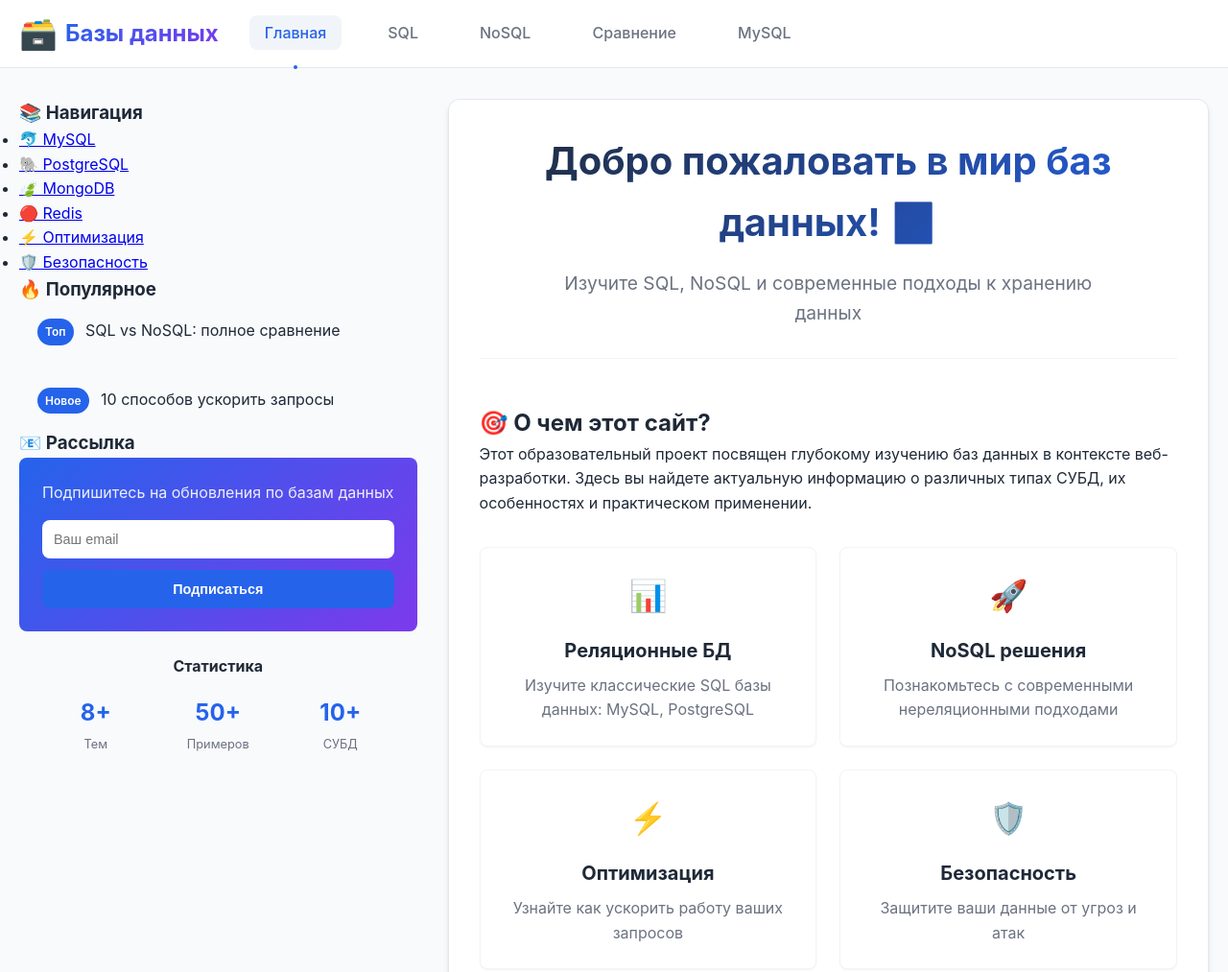
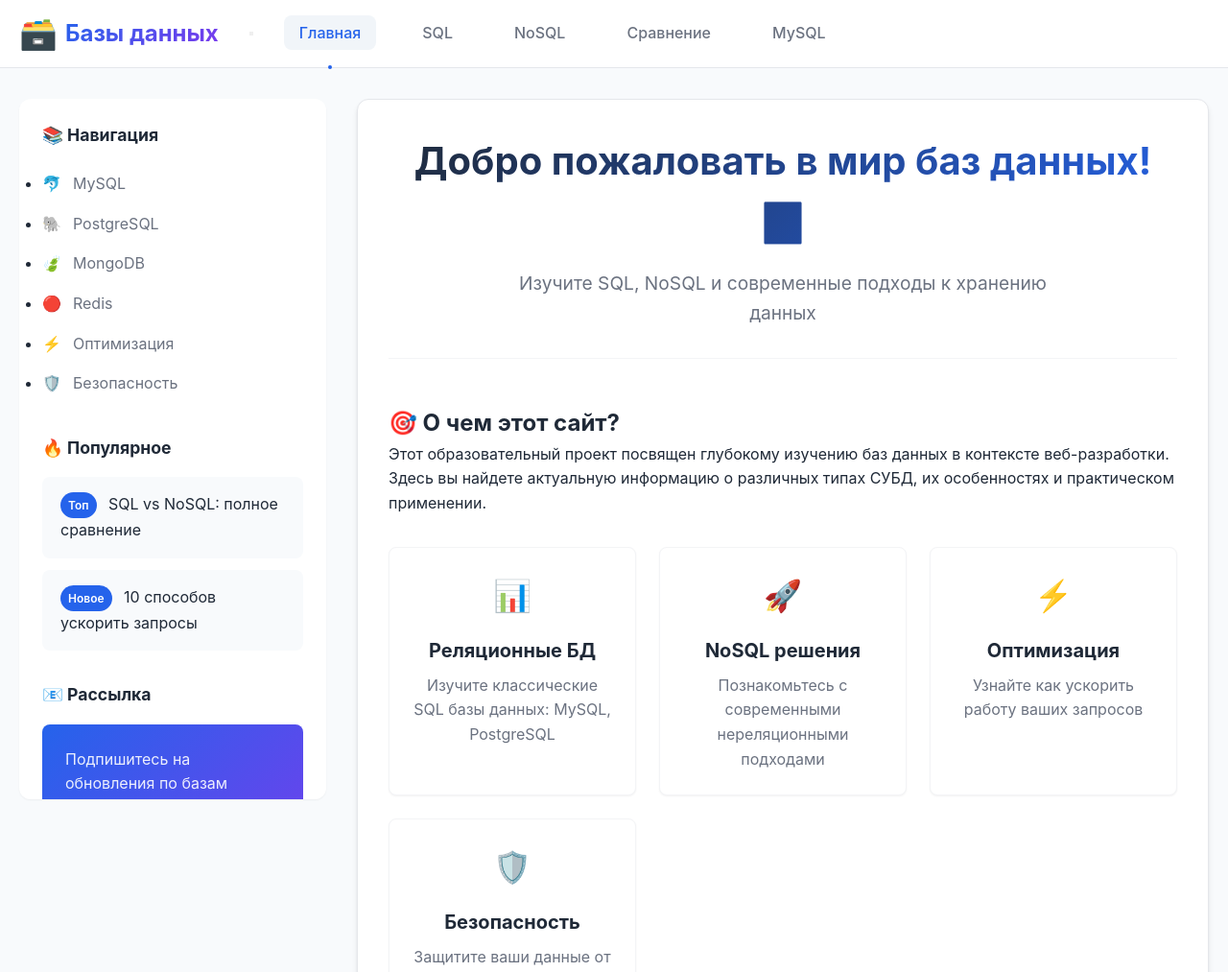
Before and after one commit to Pusushechka/site-, a plain HTML site: page index.html in a window 1280 px wide. Shown: the top 1013 px of the page at 96% size. Drawn offline with Linux system fonts and the light colour scheme; a script that the page names is missing.

Commit message:
Add files via upload

```diff
--- a/css/style.css
+++ b/css/style.css
@@ -28,7 +28,9 @@
     --border-radius-lg: 12px;
     --border-radius-xl: 16px;
 
-    --sidebar-width: 300px;
+    --sidebar-width: 320px;  /* Фиксированная ширина, в 3 раза меньше */
+    --sidebar-min-width: 320px;  /* Чтобы не сжималась */
+
     --header-height: 70px;
 }
 
@@ -48,7 +50,7 @@ body {
 }
 
 .container {
-    max-width: 1400px;
+    max-width: 2000px;
     margin: 0 auto;
     padding: 0 20px;
 }
@@ -159,78 +161,85 @@ body {
 }
 
 /* ===== SIDEBAR ===== */
-.sidebar-toggle {
-    display: none; /* Скрыто на десктопах */
-    flex-direction: column;
-    background: none;
-    border: none;
-    cursor: pointer;
-    padding: 0.5rem;
-    gap: 4px;
+.sidebar {
+    background: var(--bg-primary); /* Или градиент: linear-gradient(180deg, #f8fafc, #ffffff); */
+    border-radius: var(--border-radius-lg);
+    padding: 1.5rem;
+    box-shadow: var(--shadow-sm); /* Мягкая тень */
+    border: none; /* Убрать бордер */
+    overflow-y: auto; /* Вернуть скролл, но с кастомным стилем */
+    scrollbar-width: thin; /* Тонкий скролл в Firefox */
+    scrollbar-color: var(--primary-color) var(--bg-tertiary);
 }
 
-.sidebar-toggle span {
-    width: 25px;
-    height: 3px;
-    background: var(--text-primary);
-    transition: 0.3s;
-    border-radius: 2px;
+.sidebar::-webkit-scrollbar {
+    width: 6px; /* Тонкий скролл в Chrome */
 }
 
-.sidebar-toggle.active span:nth-child(1) {
-    transform: rotate(45deg) translate(5px, 5px);
+.sidebar::-webkit-scrollbar-thumb {
+    background: var(--primary-color);
+    border-radius: 3px;
+}
+.sidebar {
+    position: sticky;  /* Делает сайдбар прилипающим */
+    top: var(--header-height);  /* Отступ от верха, чтобы не перекрывать хедер */
+    align-self: flex-start;  /* Выравнивание в flex-лейауте */
+    height: calc(100vh - var(--header-height));  /* Высота на весь экран минус хедер */
+    overflow-y: auto;  /* Скролл внутри сайдбара, если контент длинный */
+    z-index: 10;  /* Чтобы был выше основного контента */
 }
 
-.sidebar-toggle.active span:nth-child(2) {
-    opacity: 0;
+.layout {
+    display: flex;
+    gap: 2rem;
+    align-items: flex-start;
 }
 
-.sidebar-toggle.active span:nth-child(3) {
-    transform: rotate(-45deg) translate(7px, -6px);
+.sidebar-section {
+    margin-bottom: 2rem;
 }
 
-/* Анимация для sidebar */
-.sidebar {
-    transition: transform 0.3s ease-in-out; /* Добавляем переход для анимации */
+.sidebar-section h3 {
+    font-size: 1.1rem;
+    font-weight: 700;
+    color: var(--text-primary);
+    margin-bottom: 1rem;
 }
 
-/* Мобильные стили */
-@media (max-width: 768px) {
-    .sidebar-toggle {
-        display: flex; /* Показываем кнопку на мобильных */
-    }
+.sidebar {
+    width: var(--sidebar-width);
+    min-width: var(--sidebar-min-width);
+    max-width: var(--sidebar-width);
+}
 
-    .sidebar {
-        position: fixed; /* Фиксируем для выдвижения */
-        top: 0;
-        left: 0;
-        width: 80%; /* Ширина панели на мобильных */
-        height: 100vh; /* Полная высота экрана */
-        transform: translateX(-100%); /* Скрыто слева по умолчанию */
-        z-index: 999; /* Над другими элементами */
-        overflow-y: auto; /* Прокрутка, если контент длинный */
-        max-height: none; /* Убираем ограничение высоты */
-    }
+/* Ссылки в навигации */
+.sidebar-nav a {
+    display: flex;
+    align-items: center;
+    gap: 0.75rem; /* Пространство между иконкой и текстом */
+    padding: 0.5rem 0;
+    color: var(--text-secondary);
+    text-decoration: none;
+    transition: color 0.3s, padding-left 0.3s;
+}
 
-    .sidebar.active {
-        transform: translateX(0); /* Выдвигается при активации */
-    }
+.sidebar-nav a:hover {
+    color: var(--primary-color);
+    padding-left: 0.5rem; /* Лёгкий сдвиг для анимации */
+}
 
-    /* Затемнение фона при открытом sidebar (опционально) */
-    body.sidebar-open {
-        overflow: hidden; /* Блокируем прокрутку страницы */
-    }
+/* Статистика в карточках */
+.stats-grid {
+    display: grid;
+    grid-template-columns: repeat(3, 1fr); /* Уже есть, но убедитесь */
+    gap: 1rem;
+}
 
-    body.sidebar-open::before {
-        content: '';
-        position: fixed;
-        top: 0;
-        left: 0;
-        width: 100%;
-        height: 100%;
-        background: rgba(0, 0, 0, 0.5); /* Полупрозрачный оверлей */
-        z-index: 998;
-    }
+.stat-item {
+    background: var(--bg-tertiary);
+    padding: 0.75rem;
+    border-radius: var(--border-radius);
+    text-align: center;
 }
 
 /* Popular Posts */
@@ -1003,19 +1012,11 @@ th {
     }
 
     .sidebar {
-        width: var(--sidebar-width);
-        flex-shrink: 0;
-        position: sticky;
-        top: calc(var(--header-height) + 2rem);
-        background: var(--bg-card);
-        border-radius: var(--border-radius-lg);
-        padding: 1.5rem;
-        box-shadow: var(--shadow-md);
-        border: 1px solid var(--border-color);
-        max-height: calc(100vh - var(--header-height) - 4rem);
-        overflow-y: scroll; /* Изменено на scroll для плавной прокрутки без видимой полосы */
-        -ms-overflow-style: none; /* Скрытие полосы в IE/Edge */
-        scrollbar-width: none; /* Скрытие полосы в Firefox */
+        width: var(--sidebar-min-width);
+        left: -var(--sidebar-min-width);  /* Смещение для slide-out */
+    }
+    .sidebar.active {
+        left: 0;
     }
 
     .sidebar::-webkit-scrollbar {
--- a/index.html
+++ b/index.html
@@ -11,13 +11,17 @@
     <!-- Header -->
     <header class="site-header">
     <div class="container">
-            <nav class="navbar">
-                <div class="nav-brand">
+        <div class="navbar">
             <a href="index.html" class="logo">
                 <span class="logo-icon">🗃️</span>
                 <span class="logo-text">Базы данных</span>
             </a>
-                </div>
+
+            <button class="nav-toggle" aria-label="Toggle navigation">
+                <span></span>
+                <span></span>
+                <span></span>
+            </button>
 
             <button class="sidebar-toggle" aria-label="Toggle sidebar">
                 <span></span>
@@ -25,20 +29,14 @@
                 <span></span>
             </button>
 
-                <ul class="nav-menu" id="main-nav">
-                    <li class="nav-item"><a href="index.html" class="nav-link active">Главная</a></li>
-                    <li class="nav-item"><a href="pages/sql.html" class="nav-link">SQL</a></li>
-                    <li class="nav-item"><a href="pages/nosql.html" class="nav-link">NoSQL</a></li>
-                    <li class="nav-item"><a href="pages/comparison.html" class="nav-link">Сравнение</a></li>
-                    <li class="nav-item"><a href="pages/mysql.html" class="nav-link">MySQL</a></li>
+            <ul class="nav-menu">
+                <li><a href="pages/index.html" class="nav-link active">Главная</a></li>
+                <li><a href="pages/sql.html" class="nav-link">SQL</a></li>
+                <li><a href="pages/nosql.html" class="nav-link">NoSQL</a></li>
+                <li><a href="pages/comparison.html" class="nav-link">Сравнение</a></li>
+                <li><a href="pages/mysql.html" class="nav-link">MySQL</a></li>
             </ul>
-
-                <button class="nav-toggle" id="nav-toggle" aria-label="Открыть меню">
-                    <span></span>
-                    <span></span>
-                    <span></span>
-                </button>
-            </nav>
+        </div>
     </div>
 </header>
 
@@ -204,14 +202,6 @@
         <span></span>
     </button>
 
-    <ul class="nav-menu">
-        <li><a href="index.html" class="nav-link">Главная</a></li>
-        <li><a href="sql.html" class="nav-link">SQL</a></li>
-        <li><a href="nosql.html" class="nav-link">NoSQL</a></li>
-        <li><a href="comparison.html" class="nav-link">Сравнение</a></li>
-        <li><a href="mysql.html" class="nav-link">MySQL</a></li>
-    </ul>
-
     <!-- Footer -->
     <footer class="site-footer">
         <div class="container">
@@ -239,7 +229,7 @@
                 </div>
             </div>
             <div class="footer-bottom">
-                <p>&copy; 2024 Базы данных в Web-разработке. Учебный проект.</p>
+                <p>&copy; 2025 Базы данных в Web-разработке. Учебный проект.</p>
             </div>
         </div>
     </footer>
```
Also changed, not shown: pages/comparison.html (+1 -14 lines), pages/mongodb.html (+1 -1 lines), pages/mysql.html (+1 -1 lines), pages/nosql.html (+1 -1 lines), pages/optimization.html (+1 -1 lines), pages/postgresql.html (+1 -1 lines), pages/redis.html (+1 -1 lines), pages/security.html (+1 -1 lines), pages/sql.html (+1 -1 lines). Lines whose indentation alone changed are shown as unchanged.
